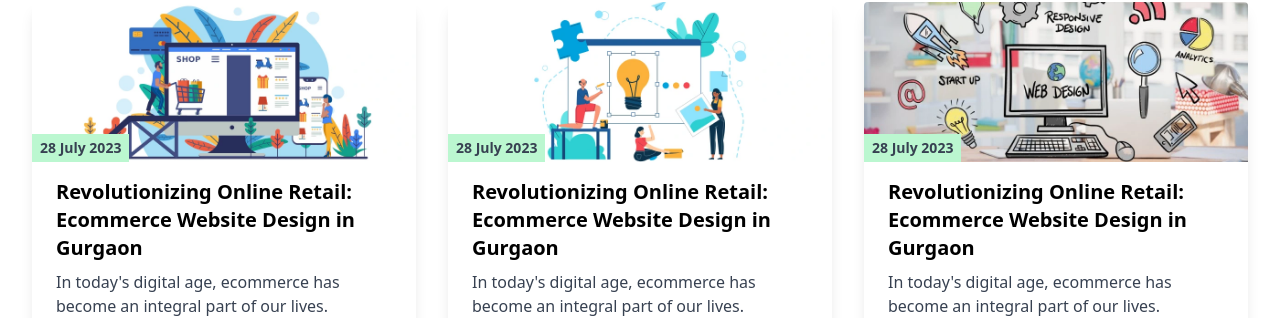
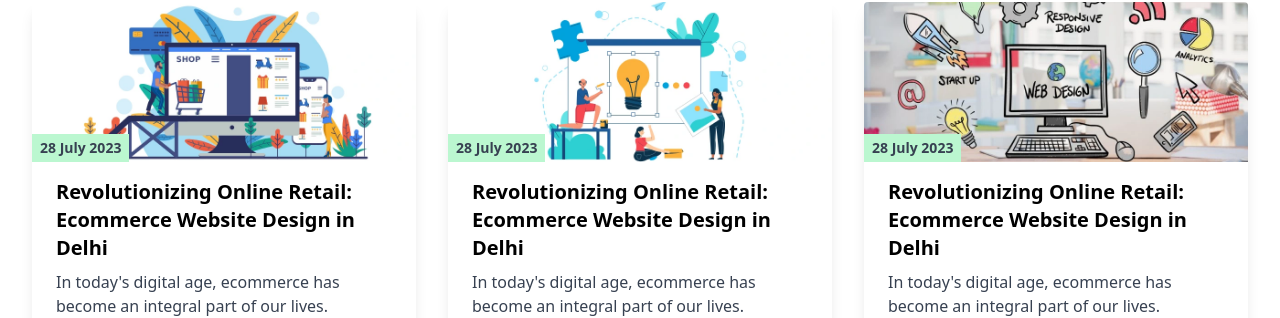
Before and after one commit to Aman121K/Morishsoftech, a React (Create React App) app: page / in a window 1280 px wide. Shown: the part 3107-3425 px from the top of the page. Built offline with nearby package versions, Linux system fonts and the light colour scheme.

Commit message:
place correction

```diff
--- a/src/pages/BlogSection.jsx
+++ b/src/pages/BlogSection.jsx
@@ -38,7 +38,7 @@ const BlogSection = () => {
     {
       date: "28 July 2023",
       title:
-        "Revolutionizing Online Retail: Ecommerce Website Design in Gurgaon",
+        "Revolutionizing Online Retail: Ecommerce Website Design in Delhi",
       description:
         "In today's digital age, ecommerce has become an integral part of our lives.",
       imageUrl: img1,
@@ -46,7 +46,7 @@ const BlogSection = () => {
     {
       date: "28 July 2023",
       title:
-        "Revolutionizing Online Retail: Ecommerce Website Design in Gurgaon",
+        "Revolutionizing Online Retail: Ecommerce Website Design in Delhi",
       description:
         "In today's digital age, ecommerce has become an integral part of our lives.",
       imageUrl: img2,
@@ -54,7 +54,7 @@ const BlogSection = () => {
     {
       date: "28 July 2023",
       title:
-        "Revolutionizing Online Retail: Ecommerce Website Design in Gurgaon",
+        "Revolutionizing Online Retail: Ecommerce Website Design in Delhi",
       description:
         "In today's digital age, ecommerce has become an integral part of our lives.",
       imageUrl: img3,
```
